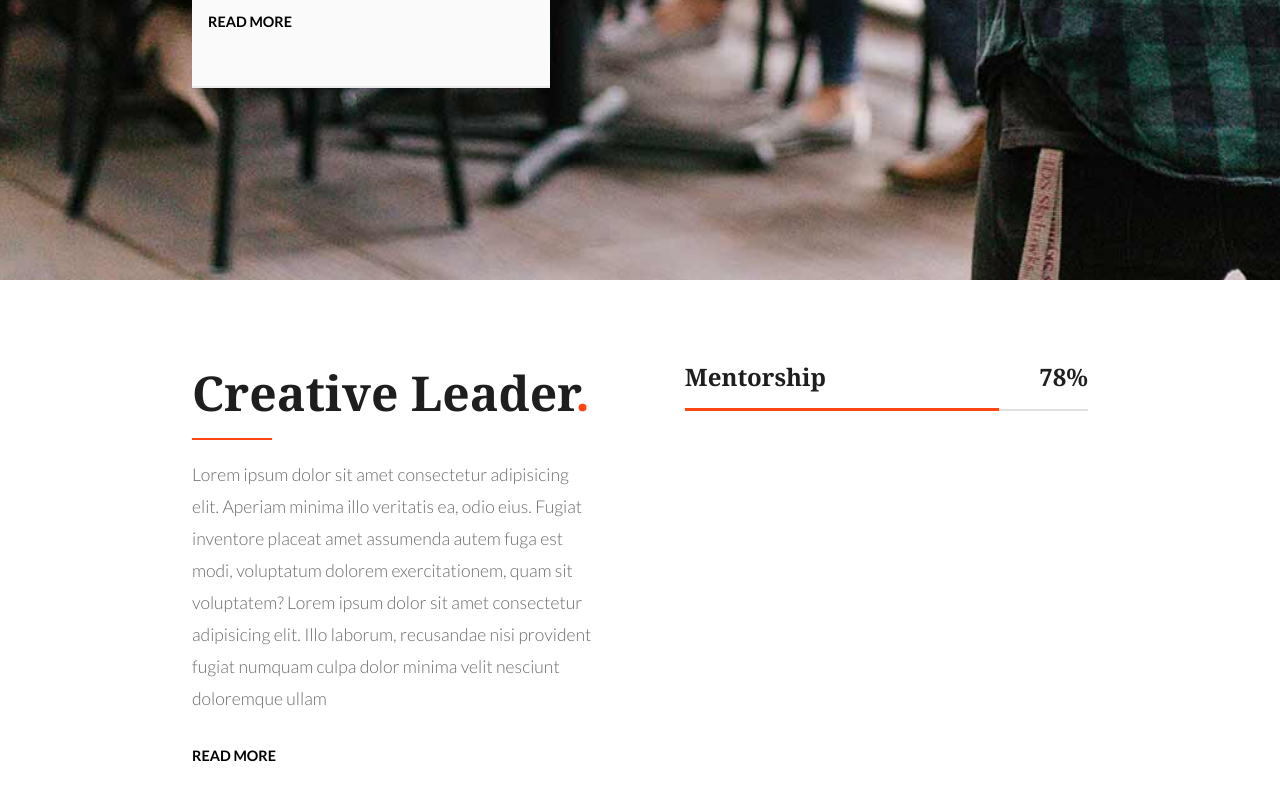
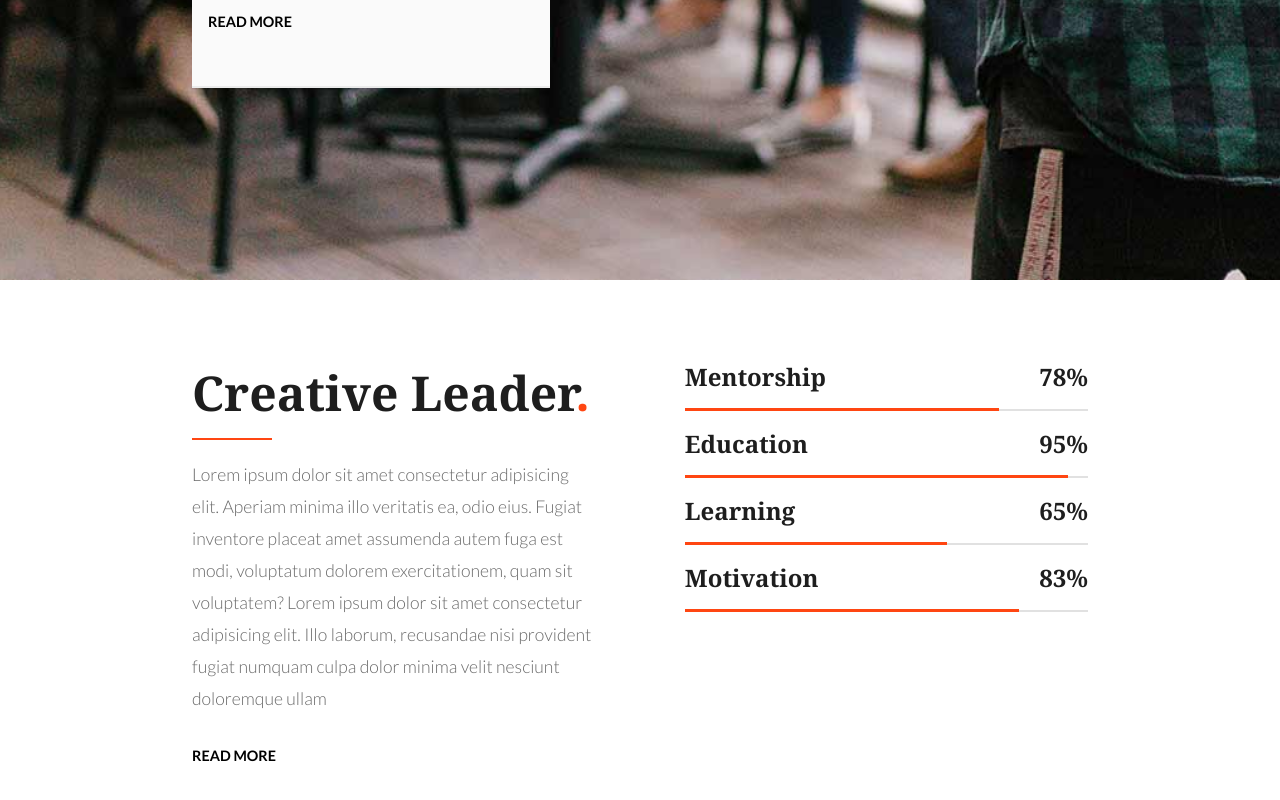
Before and after one commit to DavideIsaia/proj-html-vuejs, a Vue app: page / in a window 1280 px wide. Shown: the part 3128-3928 px from the top of the page. Built offline with nearby package versions, Linux system fonts and the light colour scheme; a web font is replaced by a local one.

Commit message:
progress bar aggiunte in modo dinamico

```diff
--- a/src/components/AppMain.vue
+++ b/src/components/AppMain.vue
@@ -49,13 +49,11 @@
           <div class="read-more">read more</div>
         </div>
         <div class="col-right">
-          <div class="bar-container clearfix">
-            <h5 class="title bold left">Mentorship</h5>
-            <h5 class="title bold right">78%</h5>
-            <div class="progress-bar">
-              <div class="filled"></div>
-            </div>
-          </div>
+          <ProgressCard
+            v-for="(element, index) in bars"
+            :key="index"
+            :element="element"
+          />
         </div>
       </div>
     </section>
@@ -66,12 +64,14 @@
 import SpecCard from "./SpecCard.vue";
 import CitCard from "./CitCard.vue";
 import CalendarCard from "./CalendarCard.vue";
+import ProgressCard from "./ProgressCard.vue";
 export default {
   name: "AppMain",
   components: {
     SpecCard,
     CitCard,
     CalendarCard,
+    ProgressCard,
   },
   data() {
     return {
@@ -123,19 +123,19 @@ export default {
       bars: [
         {
           title: "Mentorship",
-          percentage: 78,
+          percentage: "78%",
         },
         {
           title: "Education",
-          percentage: 95,
+          percentage: "95%",
         },
         {
           title: "Learning",
-          percentage: 65,
+          percentage: "65%",
         },
         {
           title: "Motivation",
-          percentage: 83,
+          percentage: "83%",
         },
       ],
     };
@@ -196,33 +196,6 @@ main {
     .col-right {
       float: right;
       width: 45%;
-      .bar-container {
-        h5 {
-          font-size: 1.5rem;
-        }
-        .left {
-          float: left;
-        }
-        .right {
-          float: right;
-        }
-        .progress-bar {
-          position: relative;
-          top: 1rem;
-          float: left;
-          height: 2px;
-          width: 100%;
-          background-color: $bg-color-07;
-        }
-        .filled {
-          position: absolute;
-          left: 0;
-          bottom: 0;
-          width: 78%;
-          height: 3px;
-          background-color: $bg-color-08;
-        }
-      }
     }
   }
 }
--- /dev/null
+++ b/src/components/ProgressCard.vue
@@ -0,0 +1,49 @@
+<template>
+  <div class="bar-container clearfix">
+    <h5 class="title bold left">{{ element.title }}</h5>
+    <h5 class="title bold right">{{ element.percentage }}</h5>
+    <div class="progress-bar">
+      <div class="filled" :style="{ width: element.percentage }"></div>
+    </div>
+  </div>
+</template>
+
+<script>
+export default {
+  name: "ProgressCard",
+  props: {
+    element: Object,
+  },
+};
+</script>
+
+<style lang="scss" scoped>
+@import "../style/variables.scss";
+.bar-container {
+  padding-bottom: 2rem;
+  h5 {
+    font-size: 1.5rem;
+  }
+  .left {
+    float: left;
+  }
+  .right {
+    float: right;
+  }
+  .progress-bar {
+    position: relative;
+    top: 1rem;
+    float: left;
+    height: 2px;
+    width: 100%;
+    background-color: $bg-color-07;
+  }
+  .filled {
+    position: absolute;
+    left: 0;
+    bottom: 0;
+    height: 3px;
+    background-color: $bg-color-08;
+  }
+}
+</style>
```
